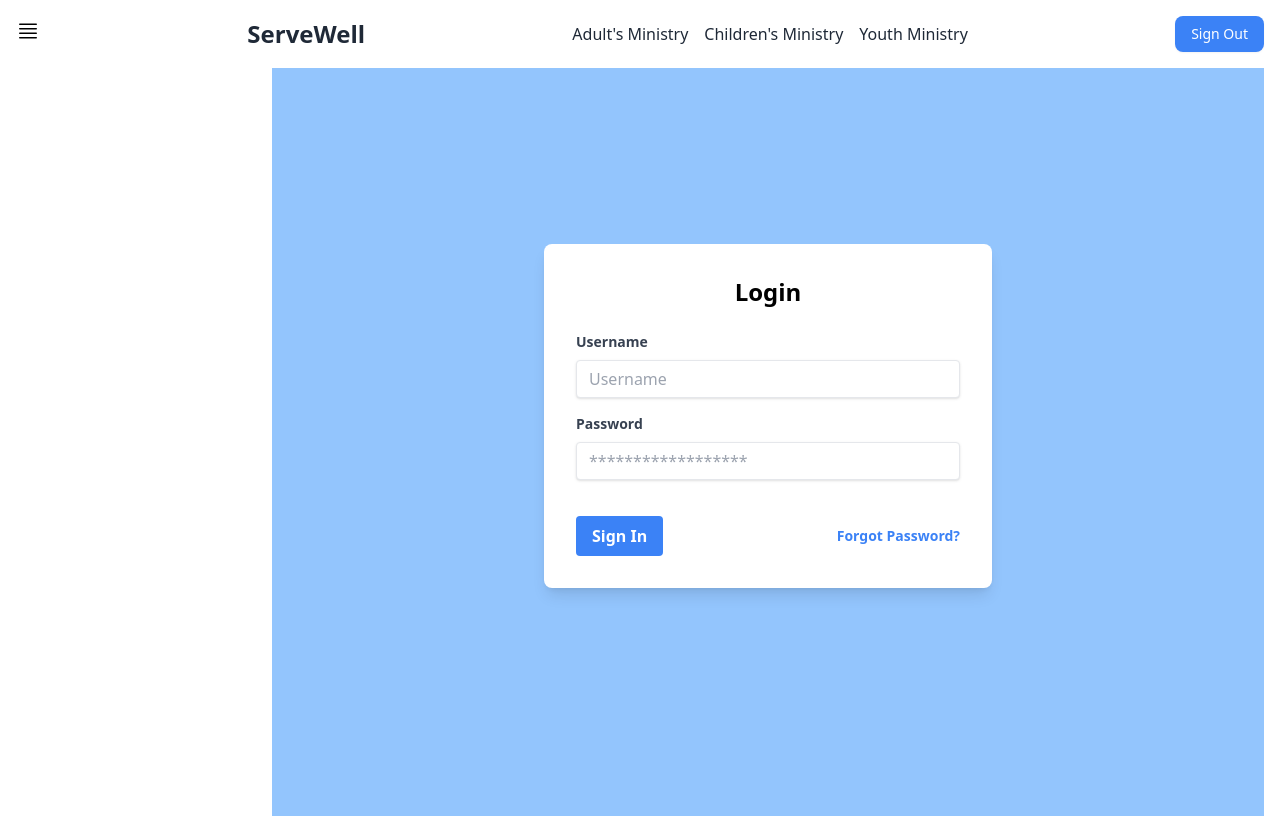
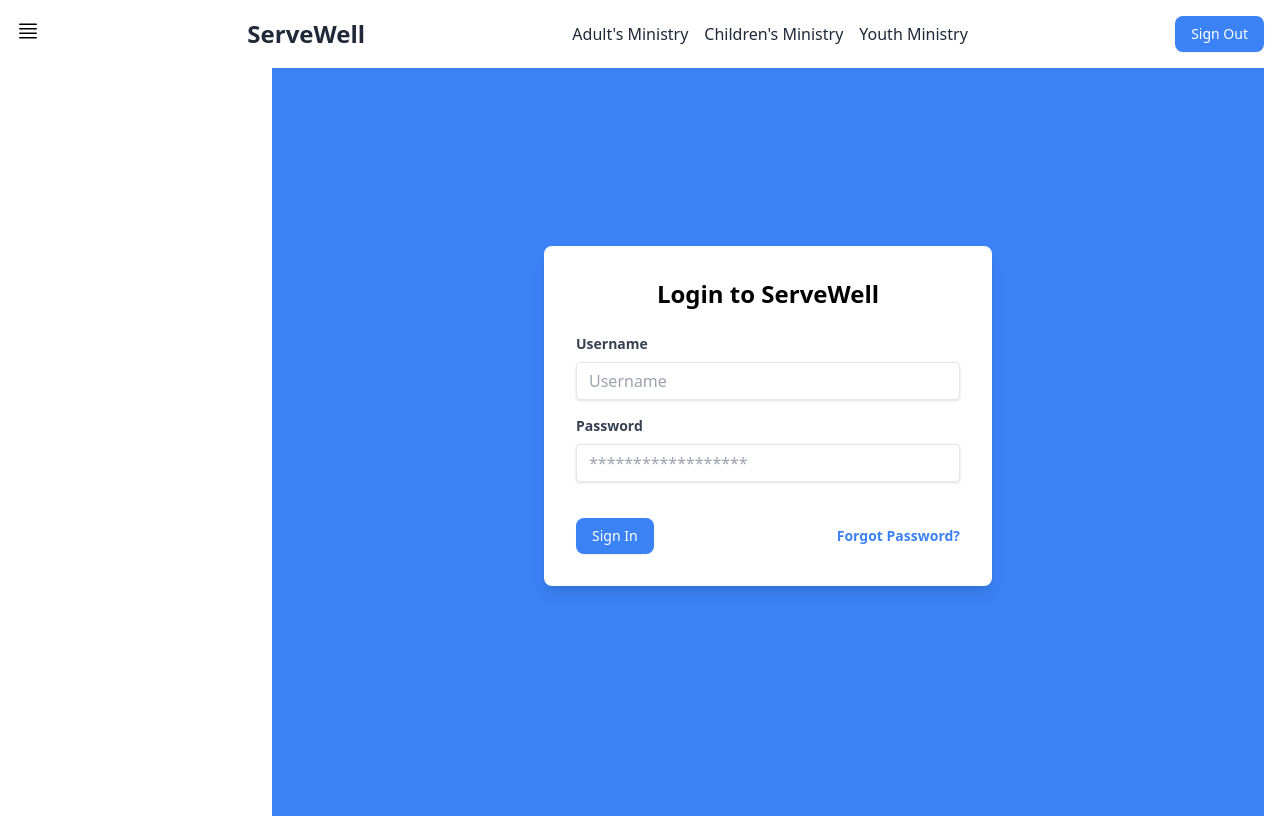
Before and after one commit to hayleyowen/ServeWell, a Next.js app: page /login in a window 1280 px wide. Built offline with nearby package versions, Linux system fonts and the light colour scheme.

Commit message:
minor changes to login page

```diff
--- a/app/login/page.tsx
+++ b/app/login/page.tsx
@@ -1,9 +1,9 @@
 
 export default function Page() {
   return (
-    <div className="min-h-screen flex items-center justify-center bg-blue-300">
+    <div className="min-h-screen flex items-center justify-center bg-blue-500">
       <div className="bg-white p-8 rounded-lg shadow-lg w-full max-w-md">
-        <h2 className="text-2xl font-bold mb-6 text-center">Login</h2>
+        <h2 className="text-2xl font-bold mb-6 text-center">Login to ServeWell</h2>
         <form>
           <div className="mb-4">
             <label className="block text-gray-700 text-sm font-bold mb-2" htmlFor="username">
@@ -29,7 +29,7 @@ export default function Page() {
           </div>
           <div className="flex items-center justify-between">
             <button
-              className="bg-blue-500 hover:bg-blue-700 text-white font-bold py-2 px-4 rounded focus:outline-none focus:shadow-outline"
+              className="bg-blue-500 text-white text-sm rounded-lg shadow-sm px-4 p-2 transition-transform transform hover:scale-105"
               type="button"
             >
               Sign In
--- a/app/page.tsx
+++ b/app/page.tsx
@@ -15,6 +15,9 @@ export default function Home() {
             <a href="/church-creation" className="bg-white p-6 rounded-lg shadow-lg text-center transition-transform transform hover:scale-105">
               <h3 className="text-xl font-bold mb-2">Church Registration Page</h3>
             </a>
+            <a href="/login" className="bg-white p-6 rounded-lg shadow-lg text-center transition-transform transform hover:scale-105">
+              <h3 className="text-xl font-bold mb-2">Login Page</h3>
+            </a>
             <a href="/super-homepage" className="bg-white p-6 rounded-lg shadow-lg text-center transition-transform transform hover:scale-105">
               <h3 className="text-xl font-bold mb-2">SuperUser Homepage</h3>
             </a>
```
